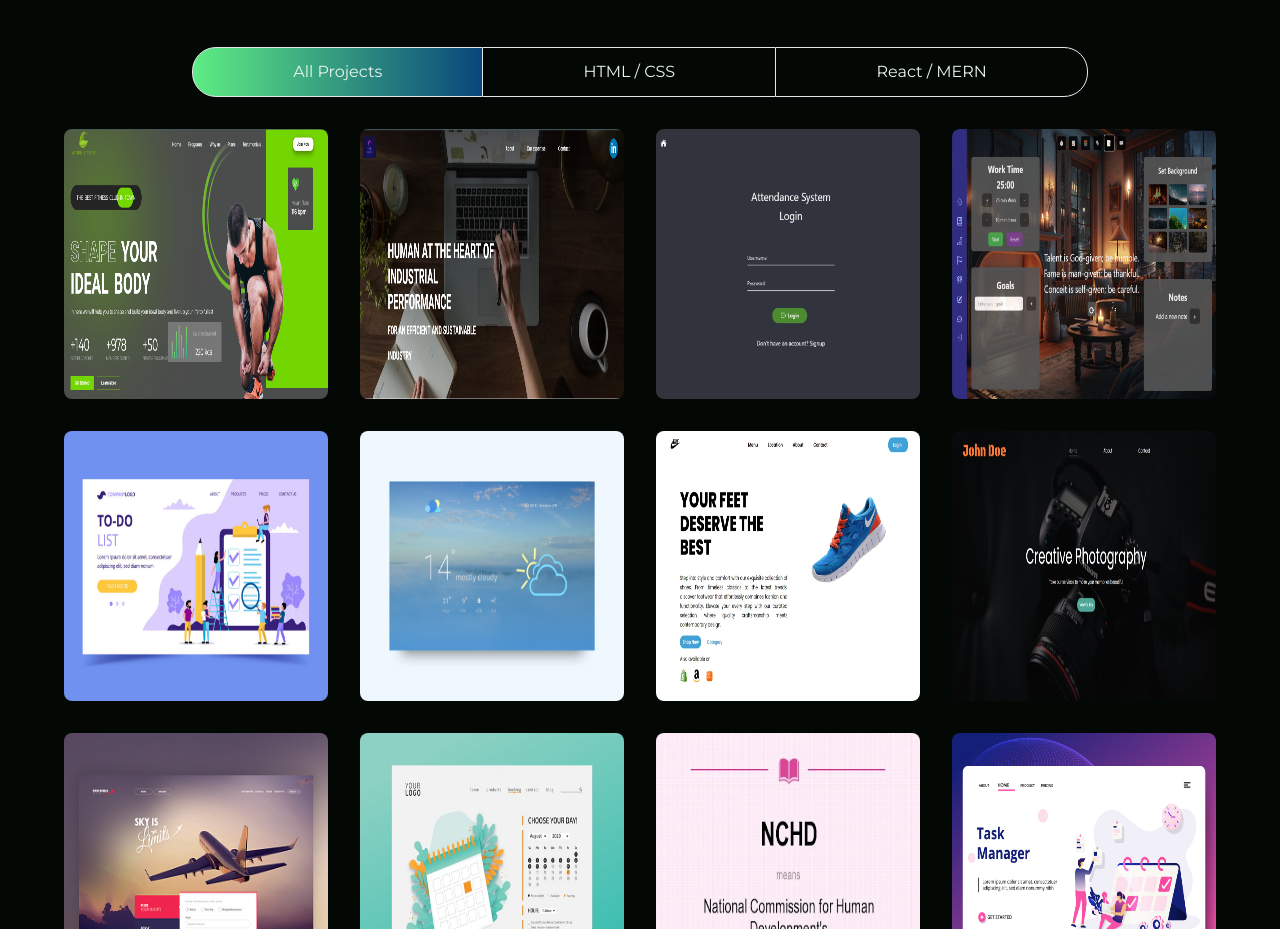
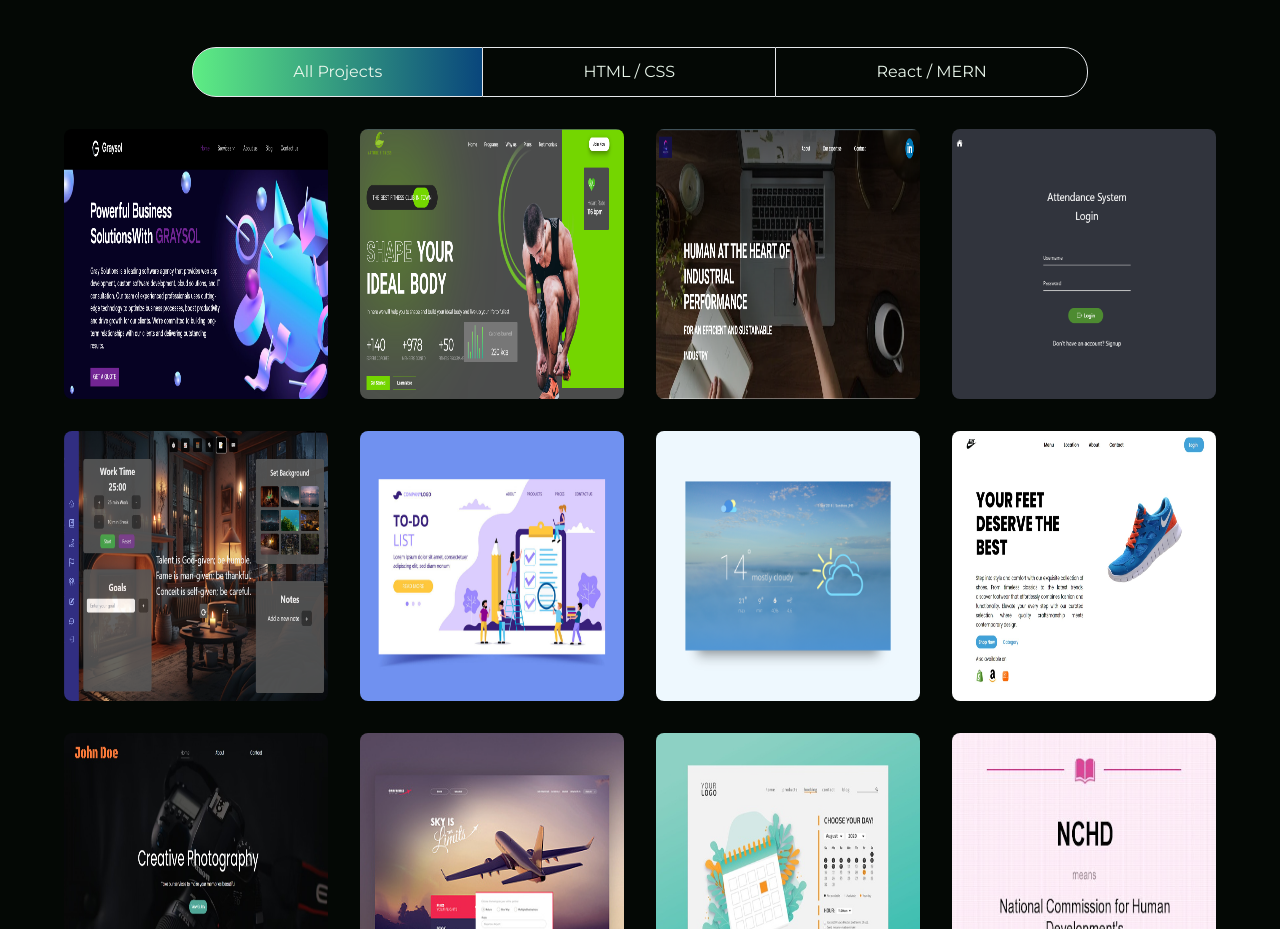
Before and after one commit to faahad43/faahad43.github.io, a React (Vite) app: page / in a window 1280 px wide. Shown: the part 1620-2549 px from the top of the page. Built offline with nearby package versions, Linux system fonts and the light colour scheme; what tailwindcss-animated would draw is missing.

Commit message:
modified:   src/assets/resume.pdf 	modified:   src/sections/Project/project.jsx

```diff
--- a/src/sections/Project/project.jsx
+++ b/src/sections/Project/project.jsx
@@ -13,12 +13,20 @@ import nchd from '../../assets/ProjectAssest/nchd.jpg'
 import Photography from '../../assets/ProjectAssest/Photography.jpeg'
 import Attendance from "../../assets/ProjectAssest/Attendance.png"
 import StudyBuddy from "../../assets/ProjectAssest/StudyBuddy.png"
+import Graysol from '../../assets/ProjectAssest/Graysol.png'
 
 const project = ({themeMode}) => {
     const [id, setID] = useState('all');
     const [projects, setProjects] = useState([]);
 
     const data = [
+        {
+            name: 'Graysol Website',
+            description:'A website for a company that provide software development services, built using React and Tailwind CSS.',
+            img:Graysol,
+            type:'react',
+            website: 'https://graysol-web-app-three.vercel.app/contact'
+        },
         {
             name: 'Gym Website',
             description:'A webiste where you can check for gym plans and connect by sending email.',
```
Also changed, not shown: src/assets/ProjectAssest/Graysol.png (added), 1 other file (tests, documents, lock files or other folders).
